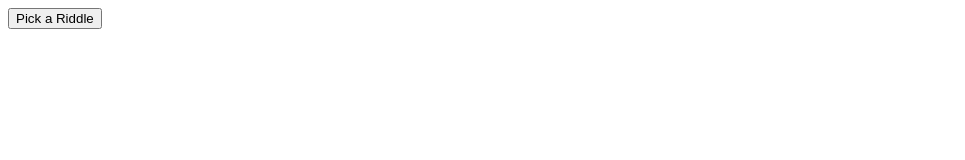
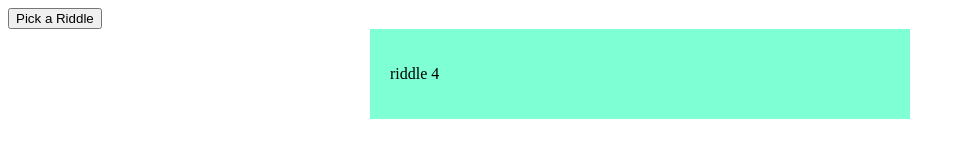
Before and after one commit to Carring10/Riddle-Randomizer, a plain HTML site: page index.html in a window 1280 px wide. Both pictures are taken after a click on the button "Pick a Riddle". Shown: the whole page, without its empty margins (0-965 px from the left). Drawn offline with Linux system fonts and the light colour scheme.

Commit message:
riddle question now shows

```diff
--- a/app.js
+++ b/app.js
@@ -21,6 +21,13 @@ const riddles = [
     },
 ]
 
+const riddleContainer = document.getElementById("riddle-container")
+const riddleQuestion = riddleContainer.children[0];
+
+
+
 function handleButtonClick () {
-    console.log(riddles[Math.floor(Math.random()*riddles.length)])
+    const randomRiddle = riddles[Math.floor(Math.random()*riddles.length)]
+    riddleContainer.classList.add("visible");
+    riddleQuestion.innerText = randomRiddle.question
 }
--- a/index.html
+++ b/index.html
@@ -5,6 +5,7 @@
     <meta http-equiv="X-UA-Compatible" content="IE=edge">
     <meta name="viewport" content="width=device-width, initial-scale=1.0">
     <title>Riddles</title>
+    <link href="./style.css" rel="stylesheet"/>
 </head>
 <body>
     <div class="main">
--- a/style.css
+++ b/style.css
@@ -0,0 +1,13 @@
+#riddle-container {
+    padding: 20px;
+    background-color: aquamarine;
+    opacity: 0;
+    visibility: hidden;
+    max-width: 500px;
+    margin: 0 auto;
+}
+
+#riddle-container.visible {
+    visibility: visible;
+    opacity: 1;
+}
```
